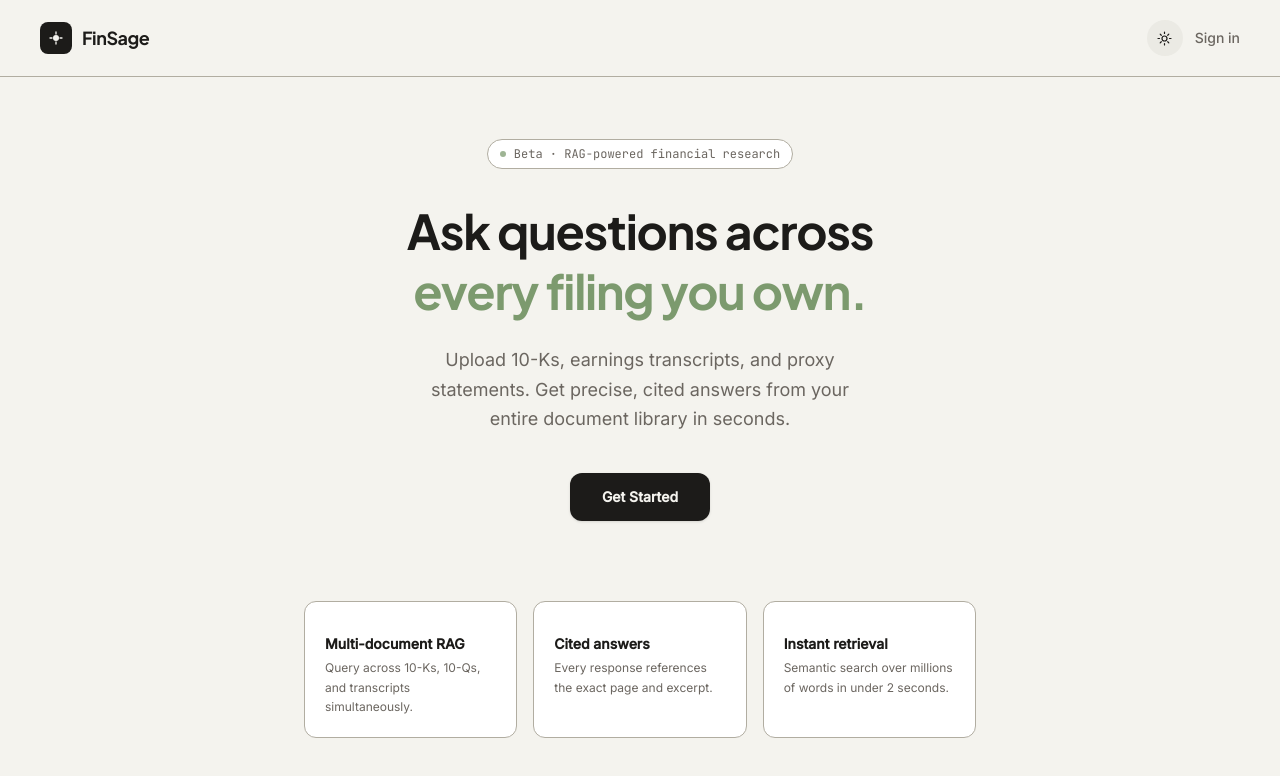
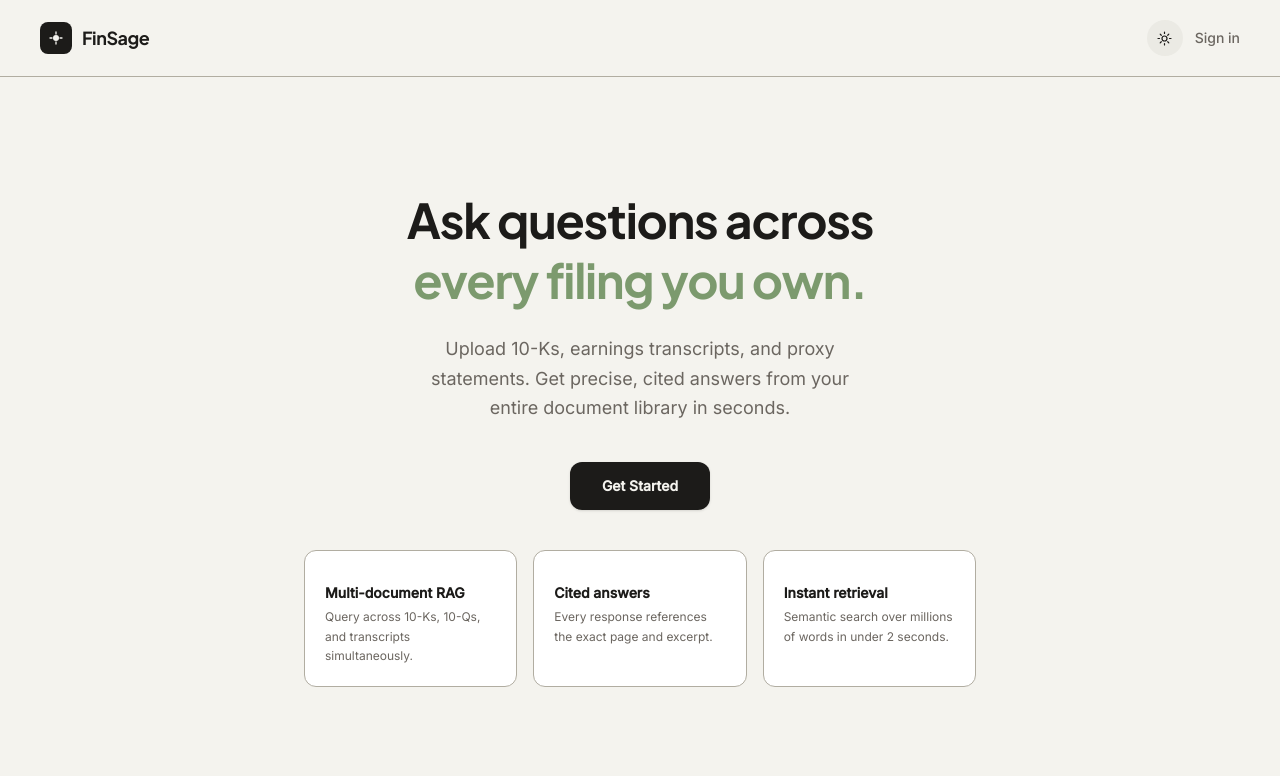
Before and after one commit to adityavidiyala/FinSage, a React (Vite) app in the folder web/client/: page / in a window 1280 px wide. Shown: the top 776 px of the page. Built offline with nearby package versions, Linux system fonts and the light colour scheme.

Commit message:
Some changes in the functionality

```diff
--- a/web/client/src/App.jsx
+++ b/web/client/src/App.jsx
@@ -138,10 +138,6 @@ function LandingPage({ onStart, theme, onToggleTheme }) {
       </nav>
 
       <main className="flex-1 flex flex-col items-center justify-center px-6 text-center">
-        <div className="inline-flex items-center gap-2 font-mono text-xs px-3 py-1.5 rounded-full border mb-8" style={{ background: surface, borderColor: border, color: textMuted }}>
-          <span className="w-1.5 h-1.5 rounded-full animate-pulse" style={{ background: accent }} />
-          Beta · RAG-powered financial research
-        </div>
         <h1 className="font-display text-5xl font-bold tracking-tight leading-tight max-w-2xl mb-6" style={{ color: textMain }}>
           Ask questions across<br />
           <span style={{ color: accent }}>every filing you own.</span>
@@ -153,7 +149,7 @@ function LandingPage({ onStart, theme, onToggleTheme }) {
           Get Started
         </button>
 
-        <div className="grid grid-cols-3 gap-4 mt-20 max-w-2xl w-full">
+        <div className="grid grid-cols-3 gap-4 mt-10 max-w-2xl w-full">
           {[
             {title: "Multi-document RAG", desc: "Query across 10-Ks, 10-Qs, and transcripts simultaneously." },
             {title: "Cited answers", desc: "Every response references the exact page and excerpt." },
@@ -493,7 +489,7 @@ function MainApp({ onLogout, theme, onToggleTheme }) {
     <div className="flex h-full font-sans transition-colors duration-200" style={{ background: bg }}>
       <aside className="w-60 flex flex-col border-r shrink-0" style={{ background: sidebarBg, borderColor: border }}>
         <div className="flex items-center justify-between px-4 py-4 border-b" style={{ borderColor: border }}>
-          <div className="flex items-center gap-2">
+          <button onClick={newChat} className="flex items-center gap-2 hover:opacity-80 transition-opacity text-left">
             <div className="w-7 h-7 rounded-lg flex items-center justify-center" style={{ background: textMain }}>
               <svg width="12" height="12" viewBox="0 0 12 12" fill="none">
                 <circle cx="6" cy="6" r="2.5" fill={sidebarBg} />
@@ -501,7 +497,7 @@ function MainApp({ onLogout, theme, onToggleTheme }) {
               </svg>
             </div>
             <span className="font-display font-bold text-sm" style={{ color: textMain }}>FinSage</span>
-          </div>
+          </button>
           <button
             onClick={newChat}
             className="w-7 h-7 rounded-lg flex items-center justify-center transition-colors"
```
